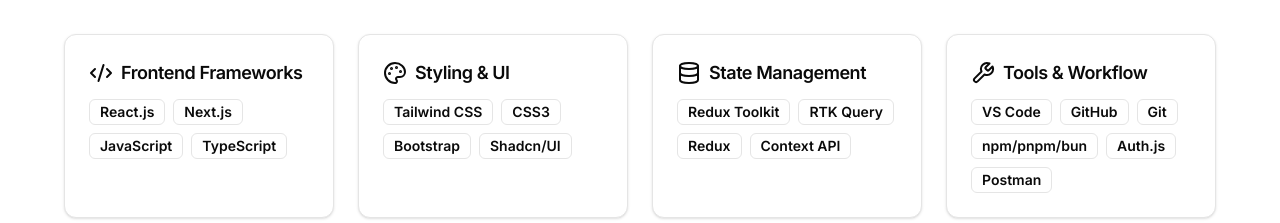
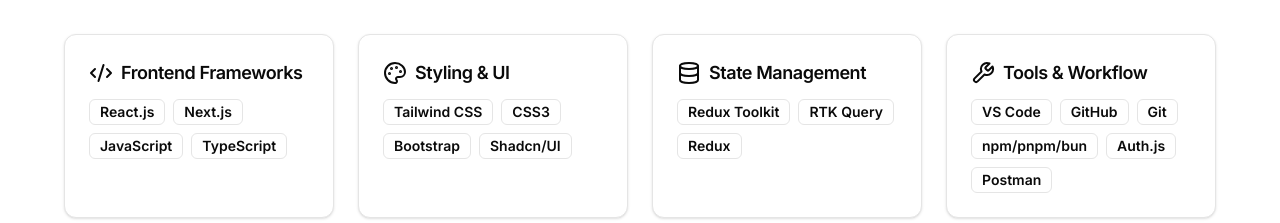
Before and after one commit to elbiz17/lukman-budiman, a Next.js app: page / in a window 1280 px wide. Shown: the part 1800-2023 px from the top of the page. Built offline with nearby package versions, Linux system fonts and the light colour scheme.

Commit message:
update skilsssection

```diff
--- a/src/components/skills-section/SkillsSection.tsx
+++ b/src/components/skills-section/SkillsSection.tsx
@@ -20,7 +20,7 @@
     {
       title: "State Management",
       icon: <Database className="w-6 h-6" />,
-      skills: ["Redux Toolkit", "RTK Query", "Redux", "Context API"],
+      skills: ["Redux Toolkit", "RTK Query", "Redux"],
     },
     {
       title: "Tools & Workflow",
```
